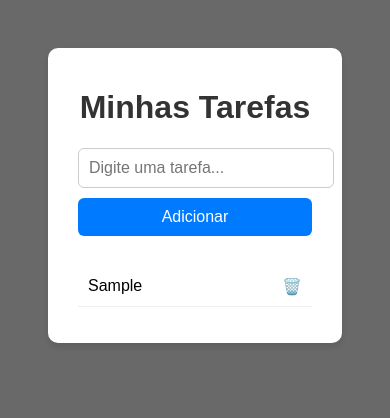
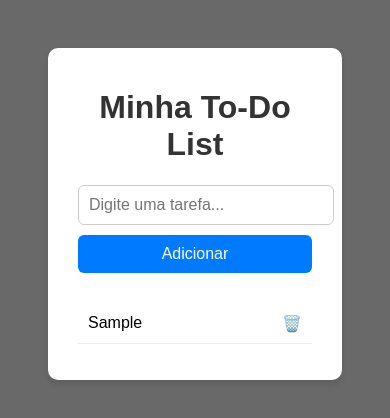
Before and after one commit to Eduwww/Minhas-Tarefas, a plain HTML site: page index.html in a window 390 px wide. Both pictures are taken after typing "Sample" into the empty fields and a click on the button "Adicionar". Drawn offline with Linux system fonts and the light colour scheme.

Commit message:
Add files via upload

```diff
--- a/index.html
+++ b/index.html
@@ -3,7 +3,7 @@
 <head>
   <meta charset="UTF-8" />
   <meta name="viewport" content="width=device-width, initial-scale=1.0"/>
-  <title>To-Do List</title>
+  <title>To-Do List com Persistência</title>
   <style>
     body {
       font-family: Arial, sans-serif;
@@ -66,7 +66,7 @@
       align-items: center;
     }
 
-    li.completed {
+    li.completed span {
       text-decoration: line-through;
       color: gray;
     }
@@ -80,36 +80,61 @@
 <body>
 
   <div class="todo-container">
-    <h1>Minhas Tarefas</h1>
+    <h1>Minha To-Do List</h1>
     <input type="text" id="taskInput" placeholder="Digite uma tarefa..." />
     <button onclick="addTask()">Adicionar</button>
     <ul id="taskList"></ul>
   </div>
 
   <script>
+    const taskInput = document.getElementById("taskInput");
+    const taskList = document.getElementById("taskList");
+
+    // Carrega as tarefas salvas ao iniciar
+    window.onload = () => {
+      const savedTasks = JSON.parse(localStorage.getItem("tasks")) || [];
+      savedTasks.forEach(task => createTaskElement(task.text, task.completed));
+    };
+
     function addTask() {
-      const taskInput = document.getElementById("taskInput");
       const taskText = taskInput.value.trim();
-
       if (taskText === "") return;
 
+      createTaskElement(taskText, false);
+      taskInput.value = "";
+      saveTasks();
+    }
+
+    function createTaskElement(text, completed) {
       const li = document.createElement("li");
+      if (completed) li.classList.add("completed");
 
       li.innerHTML = `
-        <span onclick="toggleComplete(this)">${taskText}</span>
+        <span onclick="toggleComplete(this)">${text}</span>
         <span class="delete" onclick="deleteTask(this)">🗑️</span>
       `;
-
-      document.getElementById("taskList").appendChild(li);
-      taskInput.value = "";
+      taskList.appendChild(li);
     }
 
     function toggleComplete(span) {
       span.parentElement.classList.toggle("completed");
+      saveTasks();
     }
 
     function deleteTask(span) {
       span.parentElement.remove();
+      saveTasks();
+    }
+
+    function saveTasks() {
+      const tasks = [];
+      document.querySelectorAll("#taskList li").forEach(li => {
+        tasks.push({
+          text: li.querySelector("span").innerText,
+          completed: li.classList.contains("completed")
+        });
+      });
+      localStorage.setItem("tasks", JSON.stringify(tasks));
     }
   </script>
 
```
